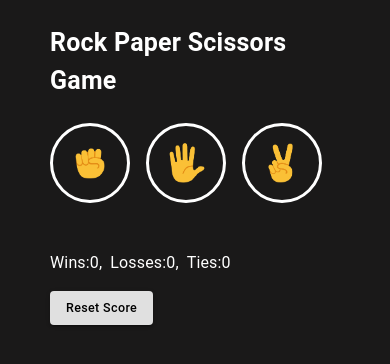
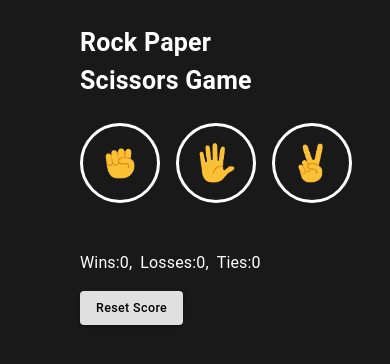
Before and after one commit to MUTABAZI-D/rock-paper-scissors-game, a React (Vite) app: page / in a window 390 px wide. Shown: the top 364 px of the page. Built offline with nearby package versions, Linux system fonts and the light colour scheme.

Commit message:
made some changes to ensure responsiveness

```diff
--- a/src/App.tsx
+++ b/src/App.tsx
@@ -27,9 +27,9 @@ function App() {
   return (
     <Box
       sx={{
-        maxWidth: "600px",
-        px: "50px",
+        maxWidth: "700px",
         mx: "auto",
+        px: "80px",
       }}
     >
       <Heading />
--- a/src/components/Heading.tsx
+++ b/src/components/Heading.tsx
@@ -3,7 +3,11 @@ import { Typography } from "@mui/material";
 export const Heading = () => {
   return (
     <Typography
-      sx={{ fontWeight: "bold", color: "white", fontSize: { xs: 25, md: 35 } }}
+      sx={{
+        fontWeight: "bold",
+        color: "white",
+        fontSize: { xs: 25, md: 35 },
+      }}
       mt={3}
     >
       Rock Paper Scissors Game
```
